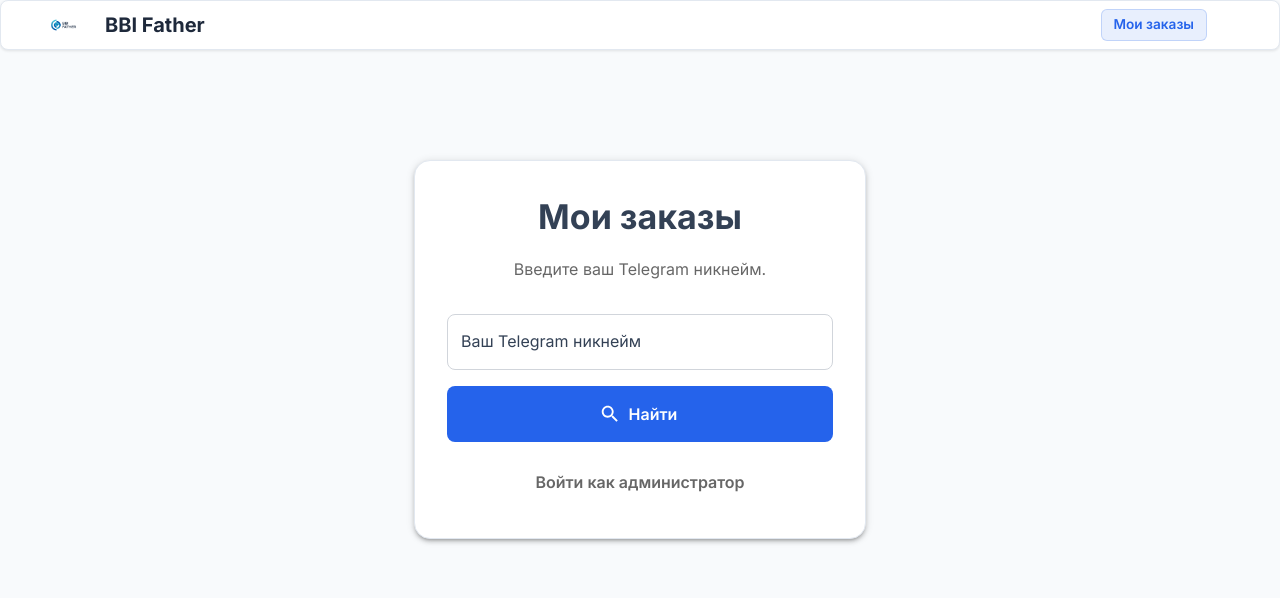
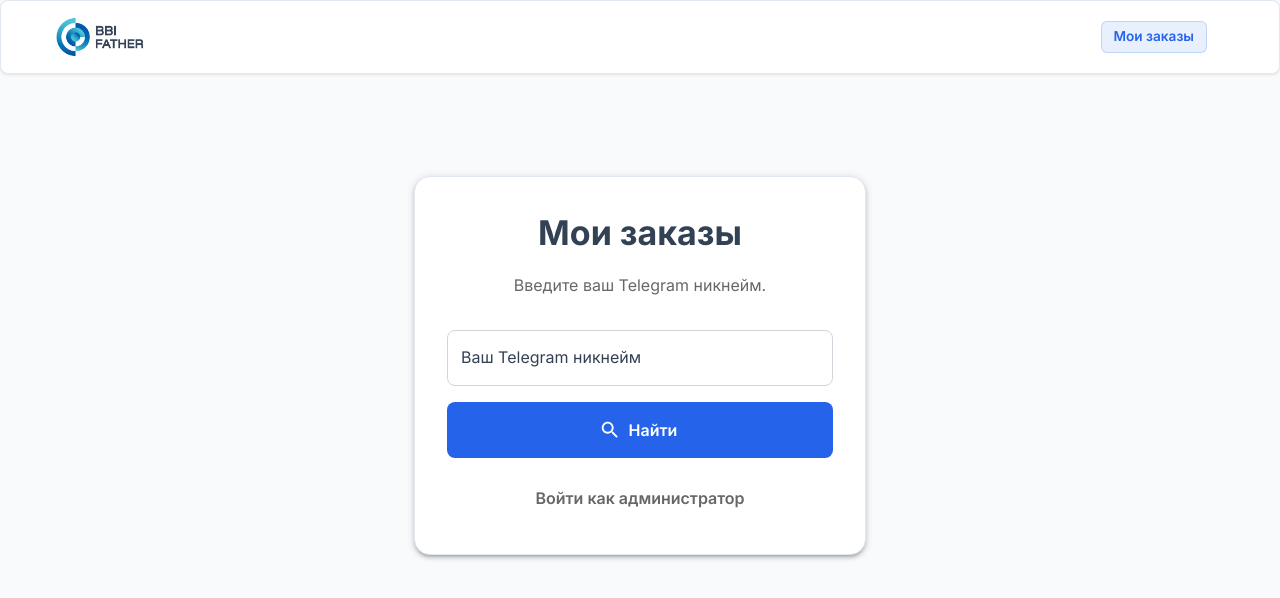
Before and after one commit to rufkndev/bbifatherSPA, a React (Create React App) app in the folder frontend/: page / in a window 1280 px wide. Shown: the top 598 px of the page. Built offline with nearby package versions, Linux system fonts and the light colour scheme.

Commit message:
Update App.tsx

```diff
--- a/frontend/src/App.tsx
+++ b/frontend/src/App.tsx
@@ -55,43 +55,34 @@ function App() {
           boxShadow: '0 1px 3px rgba(0, 0, 0, 0.1)',
           // Компактный для мобильных
           '& .MuiToolbar-root': {
-            minHeight: { xs: 56, sm: 64 },
+            minHeight: { xs: 72, sm: 84 },
           }
         }}
       >
         <Container maxWidth="xl" disableGutters sx={{ px: { xs: 2, sm: 3 } }}>
           <Toolbar sx={{ py: { xs: 0.5, sm: 1 }, minHeight: 'inherit !important' }}>
             <Box
-              component="img"
-              src="/logo.png"
-              alt="BBI Father"
-              sx={{
-                width: { xs: 28, sm: 32 },
-                height: { xs: 28, sm: 32 },
-                mr: { xs: 2, sm: 3 },
-                borderRadius: '8px',
-                objectFit: 'contain'
-              }}
-            />
-
-            <Typography
-              variant="h6"
               component={Link}
               to="/"
               sx={{
+                display: 'flex',
+                alignItems: 'center',
+                mr: { xs: 2, sm: 3 },
                 flexGrow: 1,
-                fontWeight: 700,
-                textDecoration: 'none',
-                color: '#1e293b',
-                transition: 'all 0.2s ease',
-                fontSize: { xs: '1.1rem', sm: '1.25rem' },
-                '&:hover': {
-                  color: '#2563eb',
-                }
+                textDecoration: 'none'
               }}
             >
-              BBI Father
-            </Typography>
+              <Box
+                component="img"
+                src="/logo.png"
+                alt="BBI Father"
+                sx={{
+                  height: { xs: 40, sm: 56 },
+                  width: 'auto',
+                  display: 'block'
+                }}
+              />
+            </Box>
 
             {/* Скрываем chip на мобильных для экономии места */}
             <Chip
@@ -115,7 +106,7 @@ function App() {
 
       {/* Основной контент */}
       <Box sx={{
-        pt: { xs: 7, sm: 10 },
+        pt: { xs: 9, sm: 12 },
         minHeight: '100vh',
         px: { xs: 1, sm: 2 }
       }}>
```
